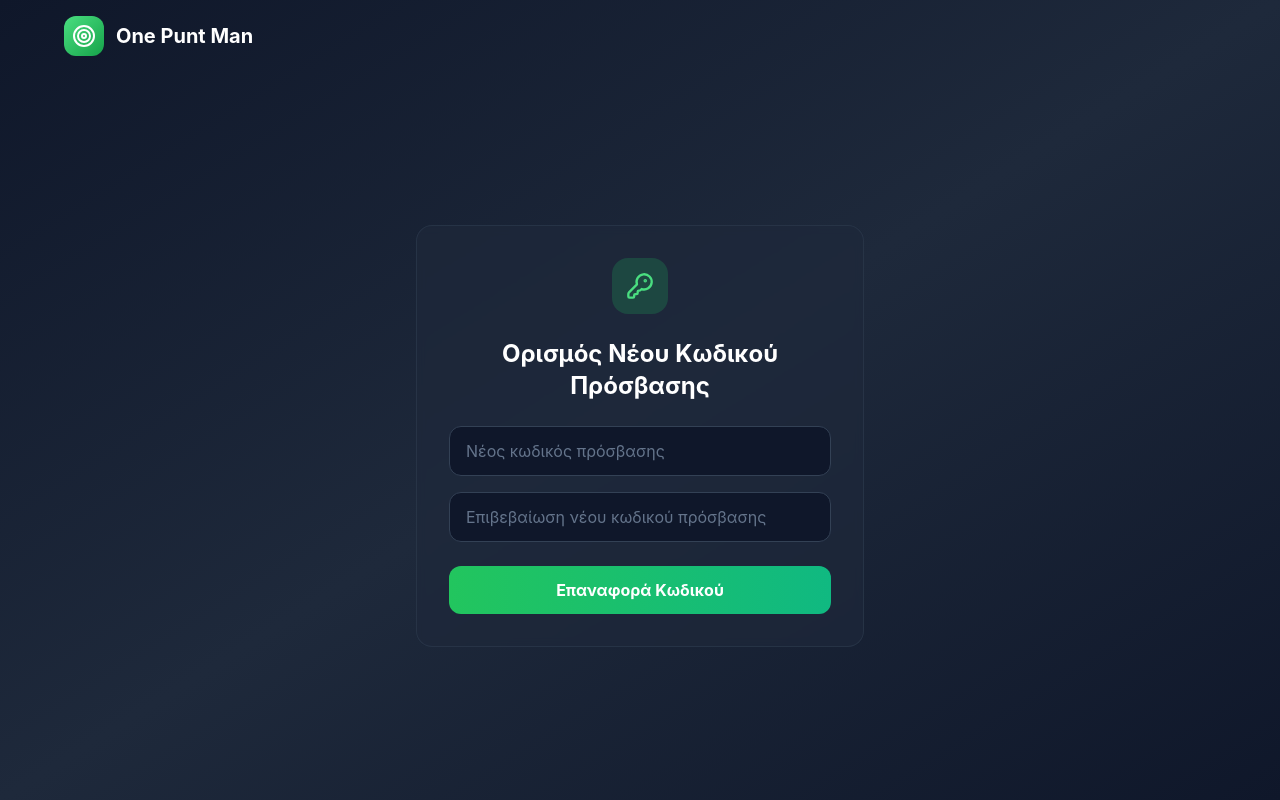
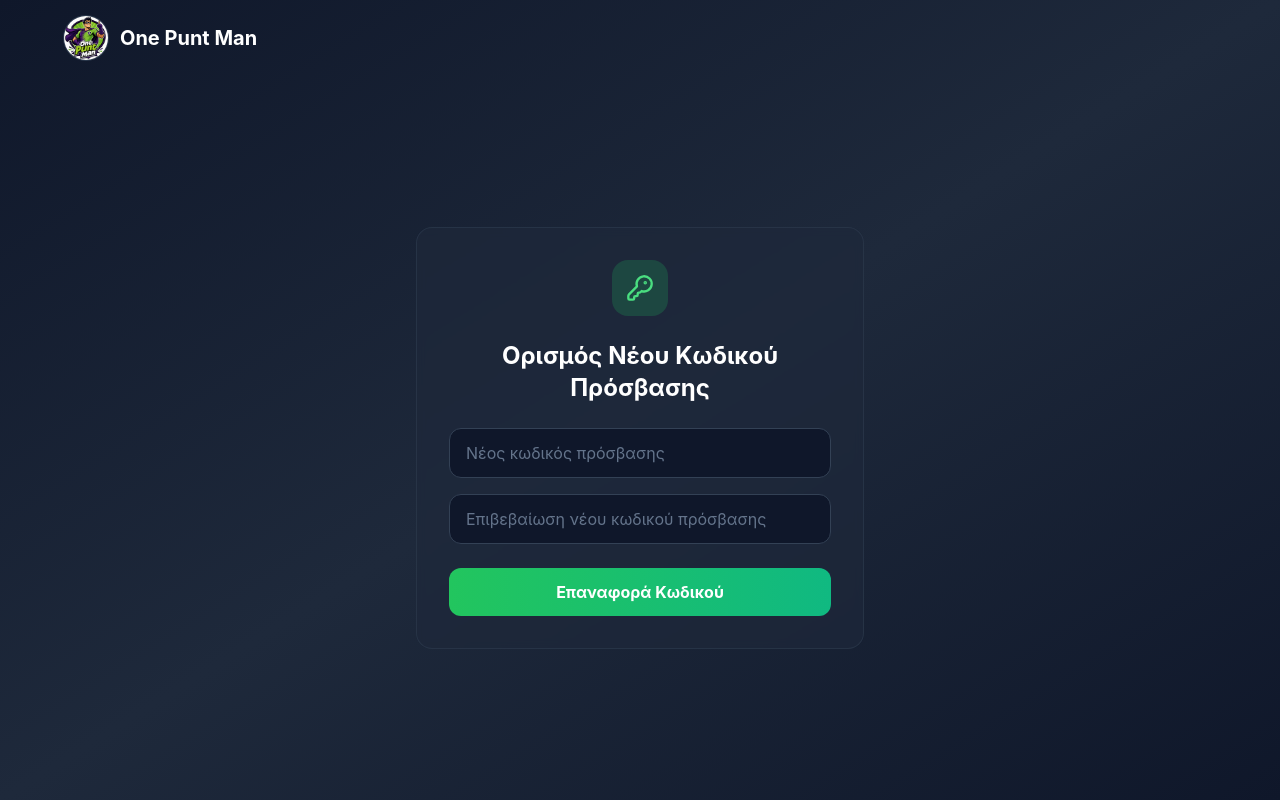
Before and after one commit to giorgosliatsos/onepuntman_frontend, a Vue app: page /reset-password in a window 1280 px wide. Built offline with nearby package versions, Linux system fonts and the light colour scheme; no server answers.

Commit message:
Reset password logo

```diff
--- a/src/views/ResetPasswordView.vue
+++ b/src/views/ResetPasswordView.vue
@@ -2,7 +2,7 @@
 import { ref } from 'vue'
 import { useRoute, useRouter } from 'vue-router'
 import { useAuthStore } from '@/stores/auth'
-import { Target, KeyRound, AlertCircle, CheckCircle } from 'lucide-vue-next'
+import { KeyRound, AlertCircle, CheckCircle } from 'lucide-vue-next'
 
 const route = useRoute()
 const router = useRouter()
@@ -54,9 +54,11 @@ async function handleSubmit() {
   <div class="min-h-screen bg-gradient-to-br from-slate-900 via-slate-800 to-slate-900 flex flex-col">
     <header class="px-4 sm:px-6 py-4">
       <div class="max-w-6xl mx-auto flex items-center gap-2 sm:gap-3">
-        <div class="w-8 h-8 sm:w-10 sm:h-10 rounded-xl bg-gradient-to-br from-primary-400 to-primary-600 flex items-center justify-center">
-          <Target class="w-5 h-5 sm:w-6 sm:h-6 text-white" />
-        </div>
+        <img
+          src="/logo.png"
+          alt="One Punt Man"
+          class="w-9 h-9 sm:w-11 sm:h-11 rounded-full object-cover object-[center_18%] ring-1 ring-slate-700/80 bg-slate-900"
+        />
         <span class="text-lg sm:text-xl font-bold text-white">One Punt Man</span>
       </div>
     </header>
```
